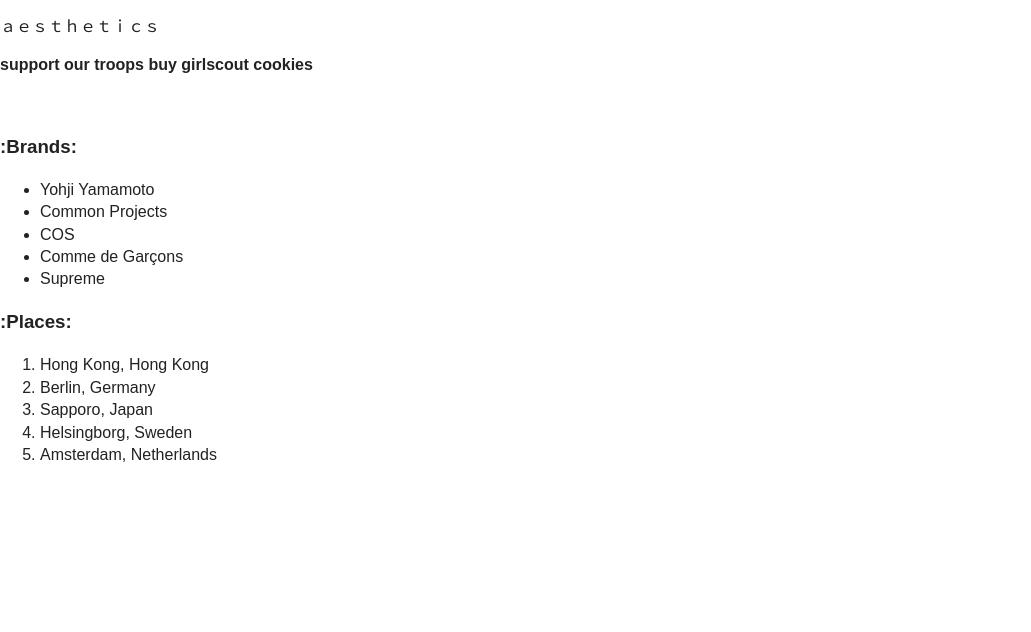
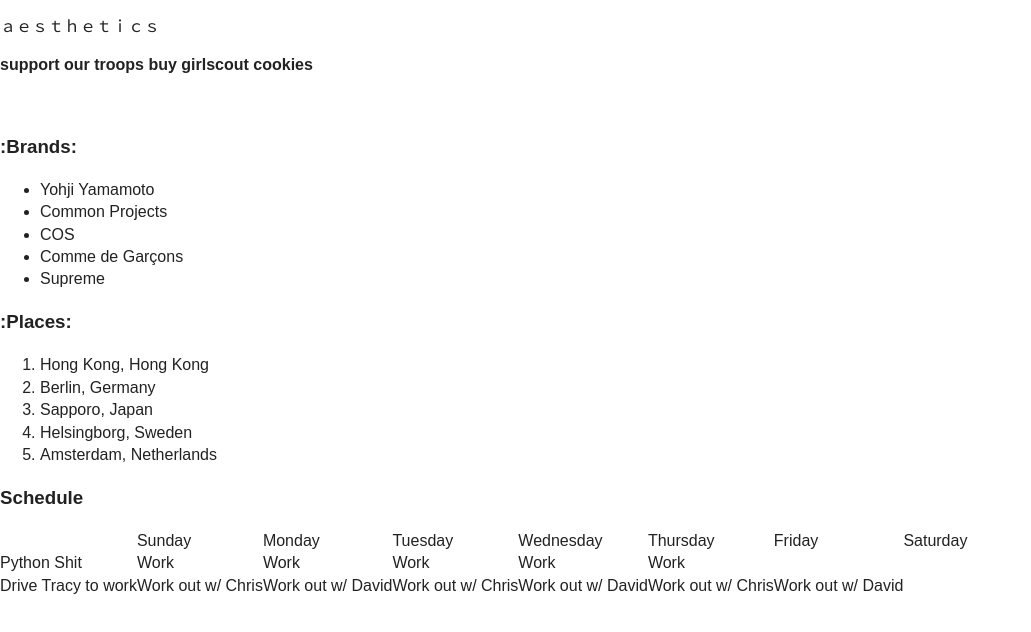
Before and after one commit to saturnist/mr181.com, a plain HTML site: page index.html in a window 1280 px wide. Shown: the whole page, without its empty margins (0-1031 px from the left). Drawn offline with nearby package versions, Linux system fonts and the light colour scheme.

Commit message:
added schedule in table form

```diff
--- a/index.html
+++ b/index.html
@@ -40,6 +40,38 @@
             <li>Amsterdam, Netherlands</li>
         </ol>
 
+        <h3>Schedule</h3>
+        <table>
+            <th>
+                <td>Sunday</td>
+                <td>Monday</td>
+                <td>Tuesday</td>
+                <td>Wednesday</td>
+                <td>Thursday</td>
+                <td>Friday</td>
+                <td>Saturday</td>
+            </th>
+            <tr>
+                <td>Python Shit</td>
+                <td>Work</td>
+                <td>Work</td>
+                <td>Work</td>
+                <td>Work</td>
+                <td>Work</td>
+                <td></td>
+            </tr>
+            <tr>
+                <td>Drive Tracy to work</td>
+                <td>Work out w/ Chris</td>
+                <td>Work out w/ David</td>
+                <td>Work out w/ Chris</td>
+                <td>Work out w/ David</td>
+                <td>Work out w/ Chris</td>
+                <td>Work out w/ David</td>
+            </tr>
+
+        </table>
+
         <script src="https://code.jquery.com/jquery-1.12.0.min.js"></script>
         <script>window.jQuery || document.write('<script src="js/vendor/jquery-1.12.0.min.js"><\/script>')</script>
         <script src="js/plugins.js"></script>
```
